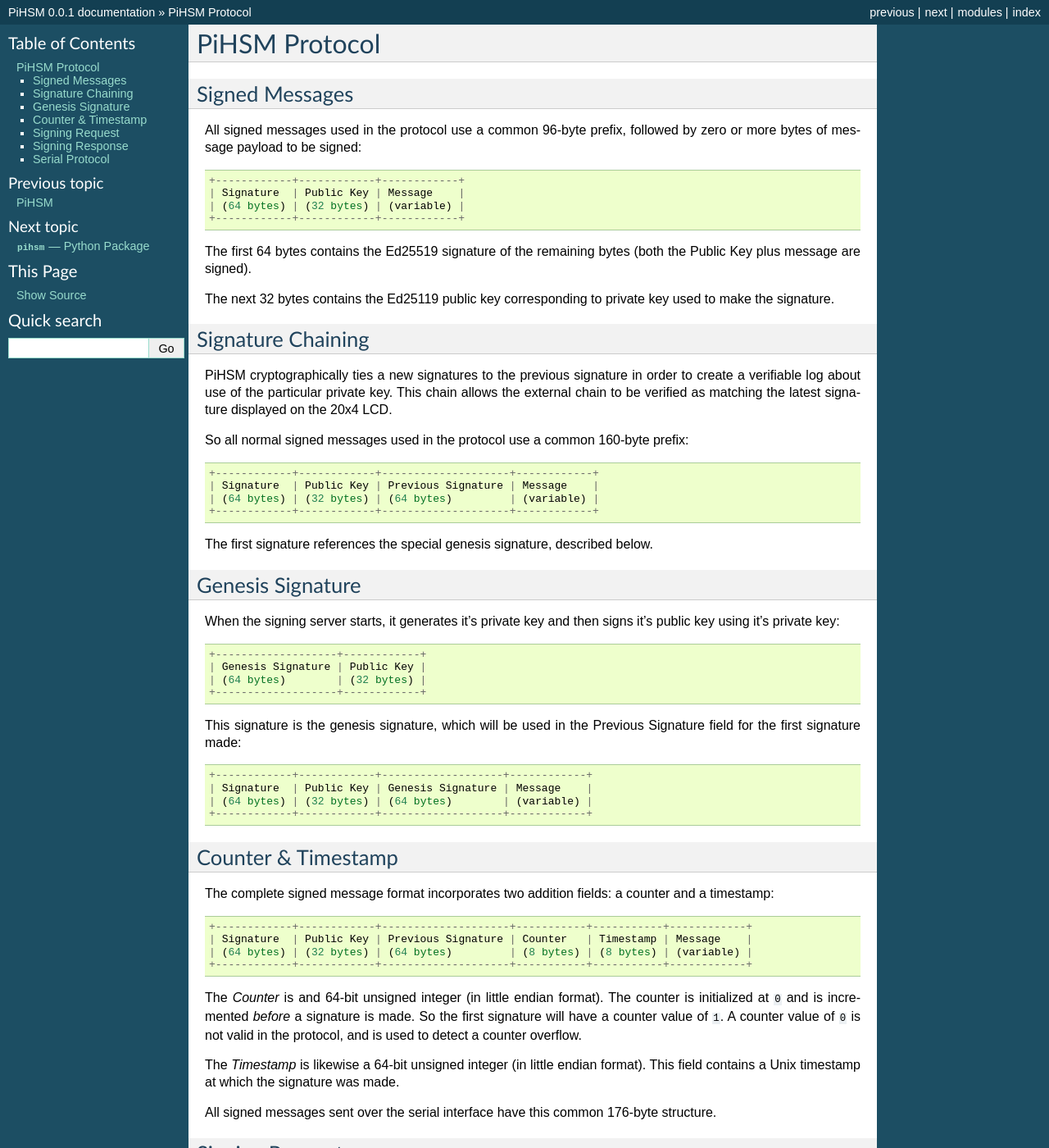
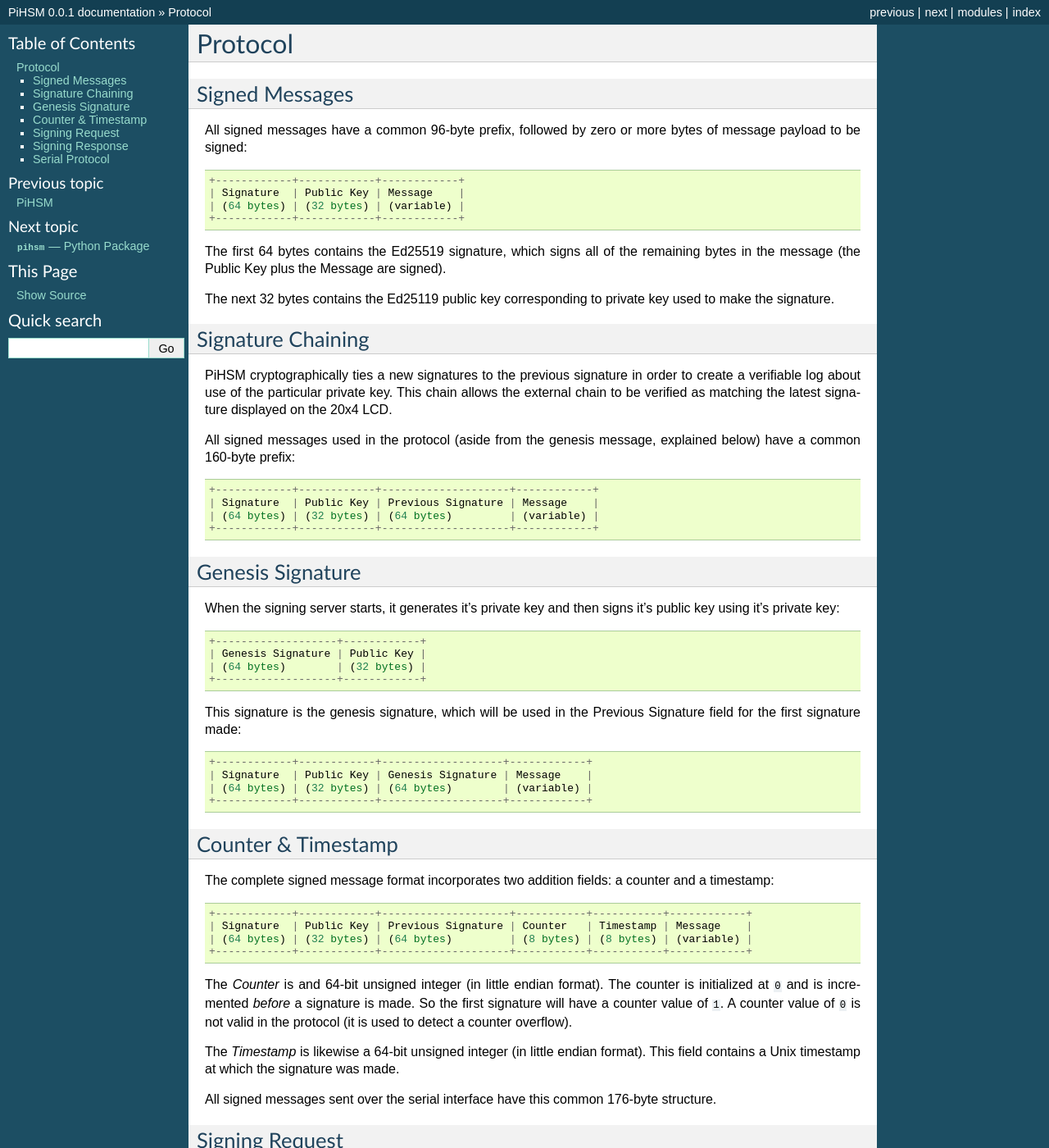
Before and after one commit to system76/pihsm, a Sphinx documentation site: the page built from doc/protocol.rst, in a window 1280 px wide and 1400 px high. Shown: the whole window at 82% size. Built offline with Sphinx 7.4.7, drawn with Linux system fonts in a browser that asks for light colours; some of the changed text lies outside the part shown.

Commit message:
Small fixes/improvements in protocol documentation

```diff
--- a/doc/protocol.rst
+++ b/doc/protocol.rst
@@ -1,20 +1,20 @@
-PiHSM Protocol
-==============
+Protocol
+========
 
 
 Signed Messages
 ---------------
 
-All signed messages used in the protocol use a common 96-byte prefix, followed
-by zero or more bytes of message payload to be signed::
+All signed messages have a common 96-byte prefix, followed by zero or more bytes
+of message payload to be signed::
 
     +------------+------------+------------+
     | Signature  | Public Key | Message    |
     | (64 bytes) | (32 bytes) | (variable) |
     +------------+------------+------------+
 
-The first 64 bytes contains the Ed25519 signature of the remaining bytes (both
-the Public Key plus message are signed).
+The first 64 bytes contains the Ed25519 signature, which signs all of the
+remaining bytes in the message (the Public Key plus the Message are signed).
 
 The next 32 bytes contains the Ed25119 public key corresponding to private key
 used to make the signature.
@@ -28,15 +28,13 @@
 chain allows the external chain to be verified as matching the latest signature
 displayed on the 20x4 LCD.
 
-So all normal signed messages used in the protocol use a common 160-byte
-prefix::
+All signed messages used in the protocol (aside from the genesis message,
+explained below) have a common 160-byte prefix::
 
     +------------+------------+--------------------+------------+
     | Signature  | Public Key | Previous Signature | Message    |
     | (64 bytes) | (32 bytes) | (64 bytes)         | (variable) |
     +------------+------------+--------------------+------------+
-
-The first signature references the special genesis signature, described below.
 
 
 Genesis Signature
@@ -73,7 +71,7 @@
 The *Counter* is and 64-bit unsigned integer (in little endian format). The counter
 is initialized at ``0`` and is incremented *before* a signature is made.  So
 the first signature will have a counter value of ``1``.  A counter value of
-``0`` is not valid in the protocol, and is used to detect a counter overflow.
+``0`` is not valid in the protocol (it is used to detect a counter overflow).
 
 The *Timestamp* is likewise a 64-bit unsigned integer (in little endian format).
 This field contains a Unix timestamp at which the signature was made.
```
Also changed, not shown: other parts of doc/protocol.rst (+2 -2 lines).
